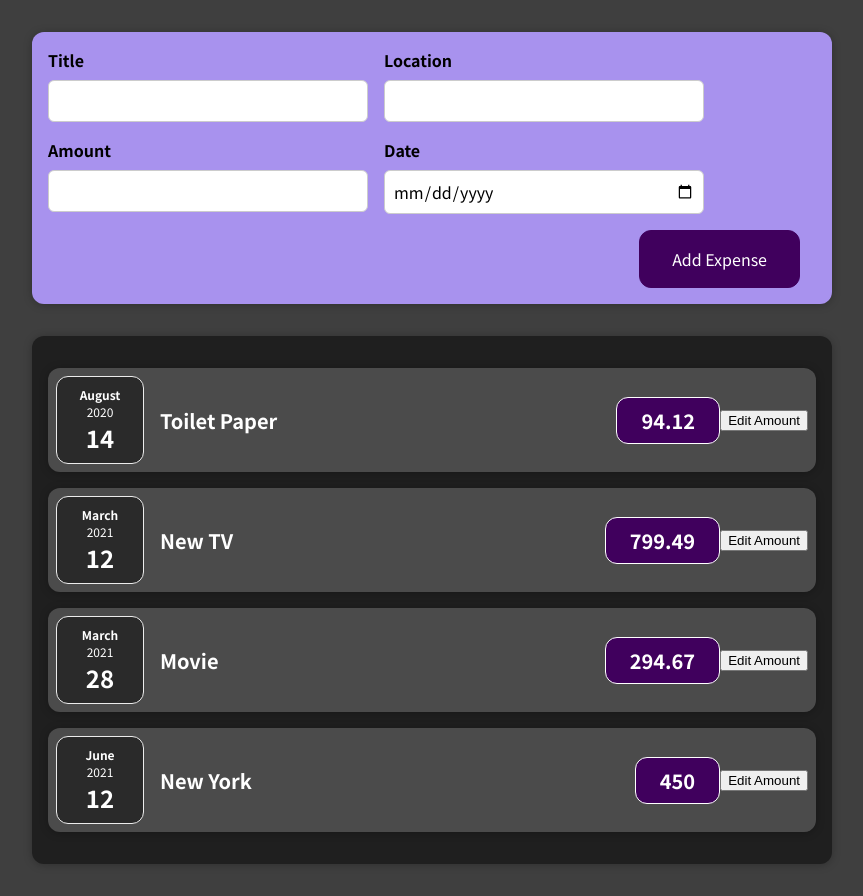
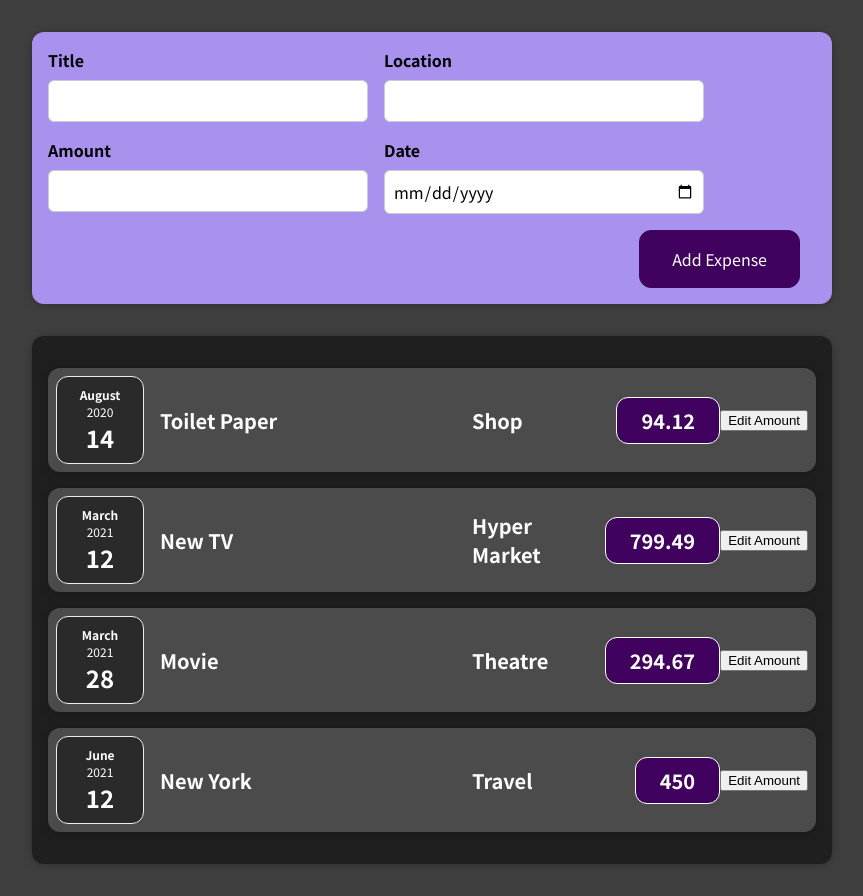
Before and after one commit to vinayck007/React-app, a React (Create React App) app: page / in a window 1280 px wide. Shown: the whole page, without its empty margins (208-1071 px from the left). Built offline with nearby package versions, Linux system fonts and the light colour scheme.

Commit message:
Updating Ui Dynamically

```diff
--- a/src/App.js
+++ b/src/App.js
@@ -52,8 +52,7 @@ const App = () => {
   ));
 
   const addExpenseHandler = expense => {
-    console.log('In App.js')
-    console.log(expense)
+    setExpenses((prevExpenses) => [expense, ...prevExpenses]);
   }
 
   return (
--- a/src/components/Expense/Expenses.js
+++ b/src/components/Expense/Expenses.js
@@ -9,21 +9,25 @@ const Expenses = (props) => {
     <Card className="expenses">
       <ExpenseItem
         title={props.items[0].title}
+        location={props.items[0].location}
         amount={props.items[0].amount}
         date={props.items[0].date}
       />
       <ExpenseItem
         title={props.items[1].title}
+        location={props.items[1].location}
         amount={props.items[1].amount}
         date={props.items[1].date}
       />
       <ExpenseItem
         title={props.items[2].title}
+        location={props.items[2].location}
         amount={props.items[2].amount}
         date={props.items[2].date}
       />
       <ExpenseItem
         title={props.items[3].title}
+        location={props.items[3].location}
         amount={props.items[3].amount}
         date={props.items[3].date}
       />
--- a/src/components/NewExpense/NewExpense.js
+++ b/src/components/NewExpense/NewExpense.js
@@ -2,13 +2,13 @@ import React from "react";
 import ExpenseForm from "./ExpenseForm";
 import './NewExpense.css'
 
-const NewExpense = () => {
+const NewExpense = (props) => {
   const saveExpenseDataHandler = (enteredExpenseData) => {
     const expenseData = {
       ...enteredExpenseData,
       id: Math.random().toString()
     }
-    console.log(expenseData)
+    props.onAddExpense(expenseData);
   }
 
   return (
```
